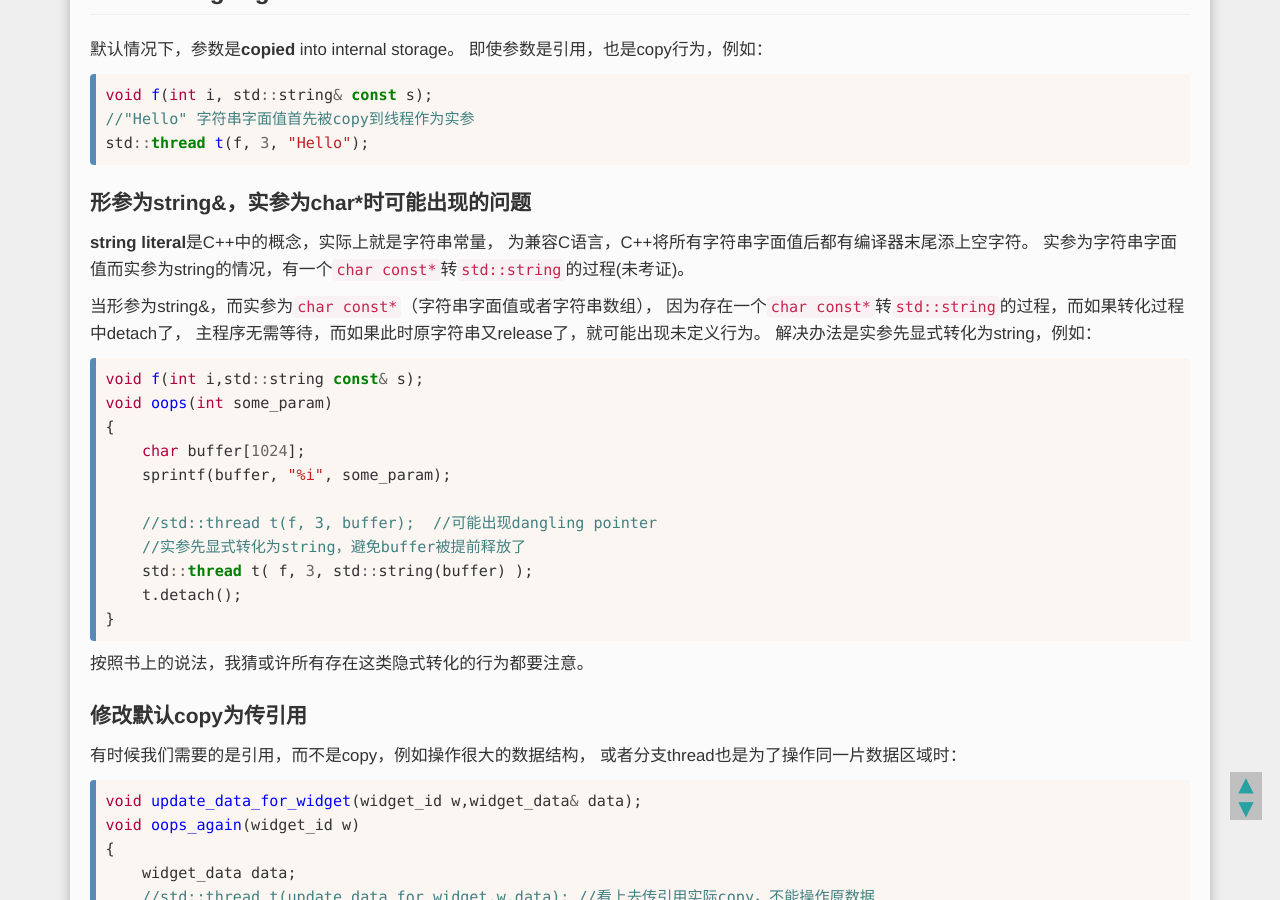
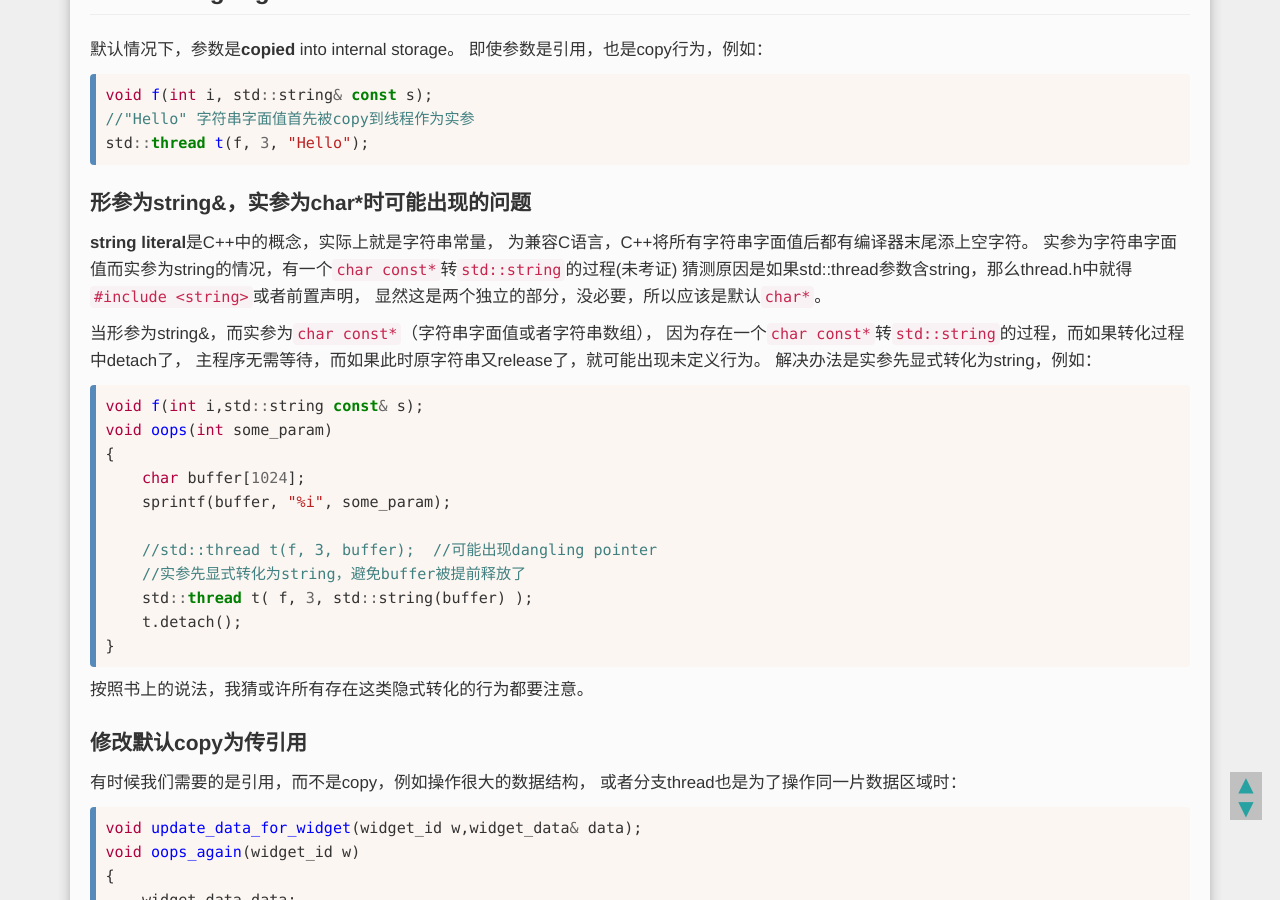
Before and after one commit to SenZhangAI/senzhangai.github.com, a Jekyll site: the page built from _posts/2016-01-04-cpp-concurrency-in-action-part2.md, in a window 1280 px wide and 900 px high, scrolled down 4722 px. Built offline with Jekyll 4.4.1, drawn with Linux system fonts in a browser that asks for light colours; Markdown is read by kramdown in place of the engine named in the settings; comment, search, counter and statistics services are not loaded; some of the changed text lies outside the part shown.

Commit message:
modify post

```diff
--- a/_posts/2016-01-04-cpp-concurrency-in-action-part2.md
+++ b/_posts/2016-01-04-cpp-concurrency-in-action-part2.md
@@ -211,7 +211,9 @@ std::thread t(f, 3, "Hello");
 ### 形参为string&，实参为char*时可能出现的问题
 **string literal**是C++中的概念，实际上就是字符串常量，
 为兼容C语言，C++将所有字符串字面值后都有编译器末尾添上空字符。
-实参为字符串字面值而实参为string的情况，有一个`char const*`转`std::string`的过程(未考证)。
+实参为字符串字面值而实参为string的情况，有一个`char const*`转`std::string`的过程(未考证)
+猜测原因是如果std::thread参数含string，那么thread.h中就得`#include <string>`或者前置声明，
+显然这是两个独立的部分，没必要，所以应该是默认`char*`。
 
 当形参为string&，而实参为`char const*`（字符串字面值或者字符串数组），
 因为存在一个`char const*`转`std::string`的过程，而如果转化过程中detach了，
```
Also changed, not shown: other parts of _posts/2016-01-04-cpp-concurrency-in-action-part2.md (+1 -1 lines), _posts/2015-12-24-cpp-concurrency-in-action-part1.md (+1 -1 lines).
